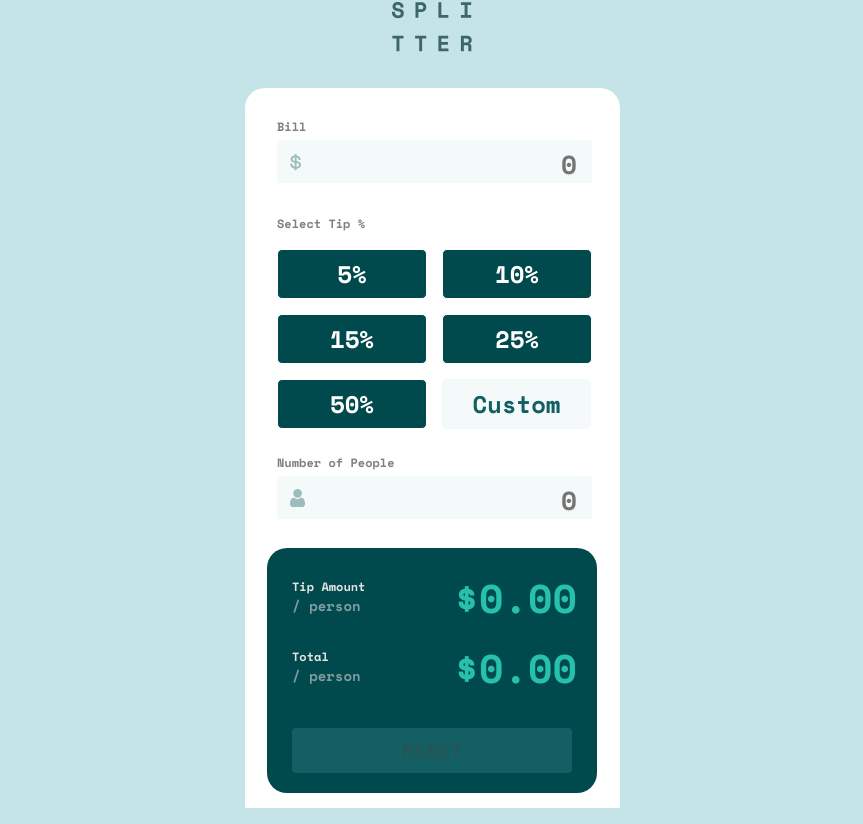
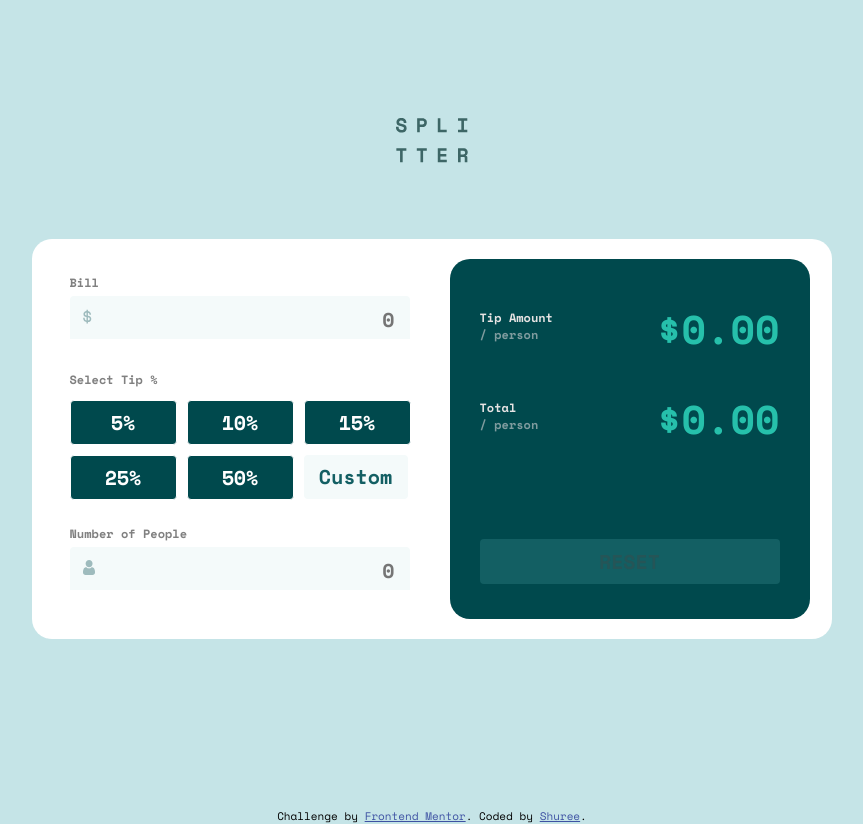
Before and after one commit to shuree0331/tip-calculator-app-main, a plain HTML site: page index.html in a window 1280 px wide. Both pictures are taken after a click on the button "RESET". Shown: the whole page, without its empty margins (208-1071 px from the left). Drawn offline with nearby package versions, Linux system fonts and the light colour scheme.

Commit message:
fix tip custom after reset

```diff
--- a/index.css
+++ b/index.css
@@ -1,6 +1,6 @@
 @import url('https://fonts.googleapis.com/css2?family=Space+Mono:wght@400;700&display=swap');
 
-@media screen and (max-width: 1440px) {
+@media screen and (max-width: 1440px), (max-device-height: 812px) {
 
     * {
         font-family: 'Space Mono', monospace;
@@ -270,7 +270,7 @@
 
 }
 
-@media screen and (max-width: 540px), (max-device-height: 812px) {
+@media screen and (max-width: 540px) {
     .container {
         justify-content: end;
     }
--- a/index.js
+++ b/index.js
@@ -111,6 +111,7 @@ function update () {
         document.querySelectorAll(".percent").value = '';
         tipPercent = undefined;
         document.getElementById("custom").value = '';
+        document.getElementById("custom").placeholder = 'Custom';
 
         percent.forEach(element => {
             element.classList.remove('percent-active')
```
